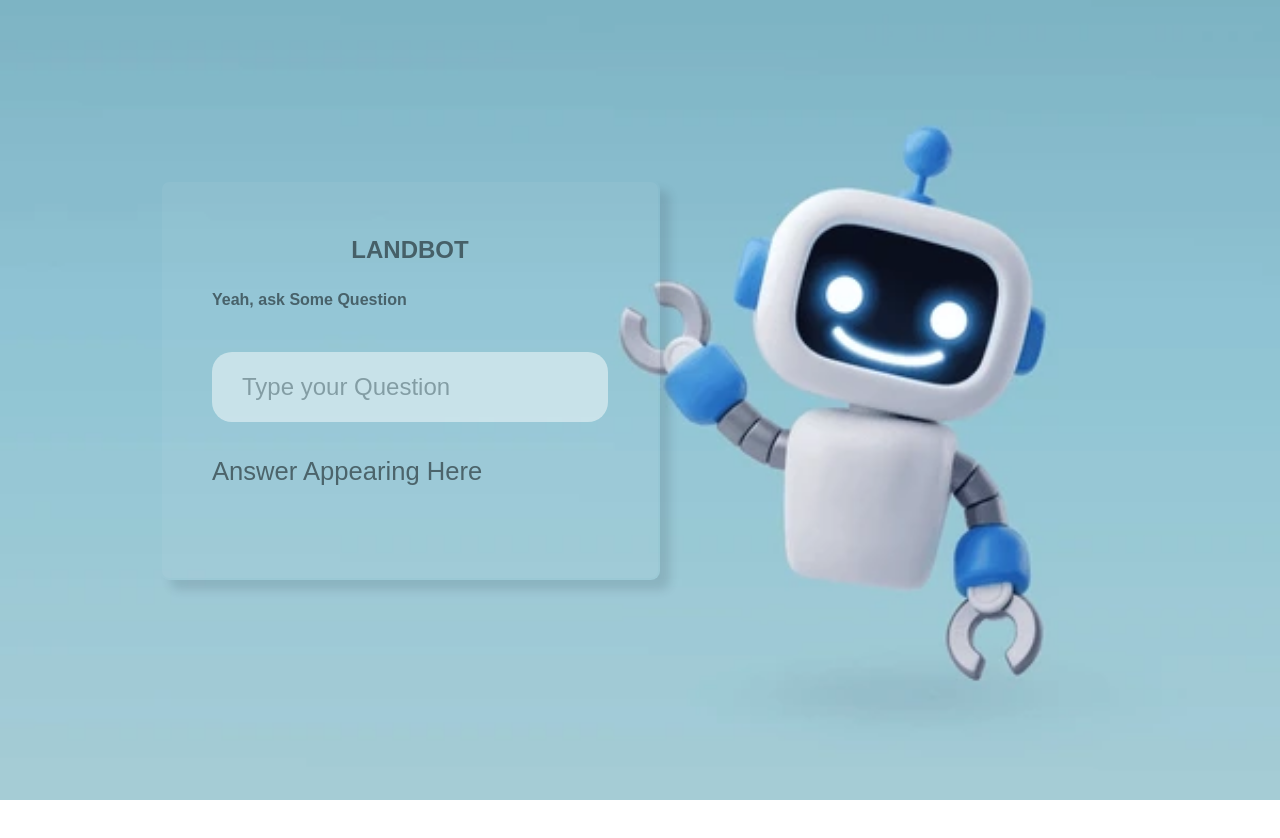
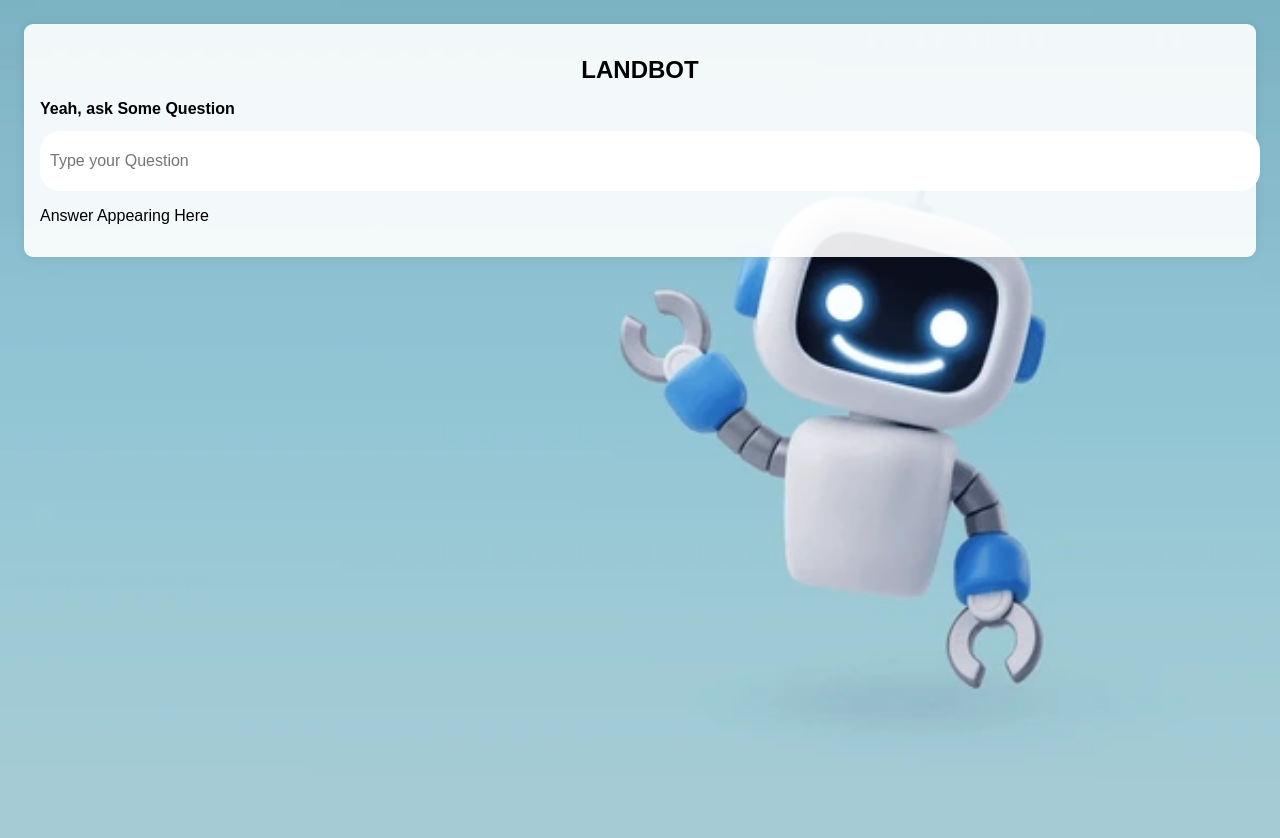
Before and after one commit to palAryan3454/chatbot, a plain HTML site: page index.html in a window 1280 px wide. Before the commit the page ends 800 px from the top, so only its background shows below. Drawn offline with Linux system fonts and the light colour scheme.

Commit message:
Update style.css

```diff
--- a/style.css
+++ b/style.css
@@ -1,45 +1,20 @@
-* {
-    margin: 0;
-    padding: 0;
-    box-sizing: border-box;
+body {
+    font-family: sans-serif;
+    padding: 1em;
+    background-image: url('bg.jpg');
+    background-color: #f3f4f6;
+    background-position: center;
+    background-repeat: no-repeat;
+    background-size: cover;
+    height: 100vh;
 }
 
-body {
-    width: 100vw;
-    height: 100vh;
-    font-family: sans-serif;
-    padding: 10em 10em;
-    background: url(./bg.jpg);
-    opacity: 0.5;
-    background-position: center;
-    background-repeat: no-repeat;
-    background-position: 100% 20%;
-    background-size: cover;
-    display: flex;
-    align-items: center;
-    justify-content: space-between;
-}
-
-.glass,
-.glass-1 {
-    width: 500px;
-    height: 400px;
-    background-color: rgba(255, 255, 255, 0.1);
-    padding: 50px;
+.glass {
+    background-color: rgba(255, 255, 255, 0.9);
+    padding: 1em;
     color: #000;
     border-radius: 9px;
-    backdrop-filter: blur(50px);
-    border: 2px solid transparent;
-    background-clip: padding-box;
-    box-shadow: 10px 10px 10px rgba(45, 55, 68, 0.3);
-    line-height: 1.5;
-    transform: translateY(-5%);
-    transition: transform 0.5s;
-    overflow: auto;
-}
-
-.glass-1 {
-    font-size: 1.7rem;
+    box-shadow: 0 0 10px rgba(0, 0, 0, 0.1);
 }
 
 .glass h1 {
@@ -49,28 +24,20 @@
 
 .glass h2 {
     font-size: 1rem;
-    margin-top: 20px;
-}
-
-.input {
-    width: 100%;
-    height: 70px;
-    overflow: hidden;
-    margin-top: 40px;
+    margin-top: 10px;
 }
 
 .input input {
     width: 100%;
-    height: 70px;
+    height: 40px;
     border: none;
-    padding-left: 30px;
-    padding-top: 0;
+    padding: 10px;
     outline: none;
-    font-size: 1.5rem;
+    font-size: 1rem;
     border-radius: 20px;
 }
 
 .glass p {
-    font-size: 1.6rem;
-    margin-top: 30px;
+    font-size: 1rem;
+    margin-top: 1em;
 }
```
